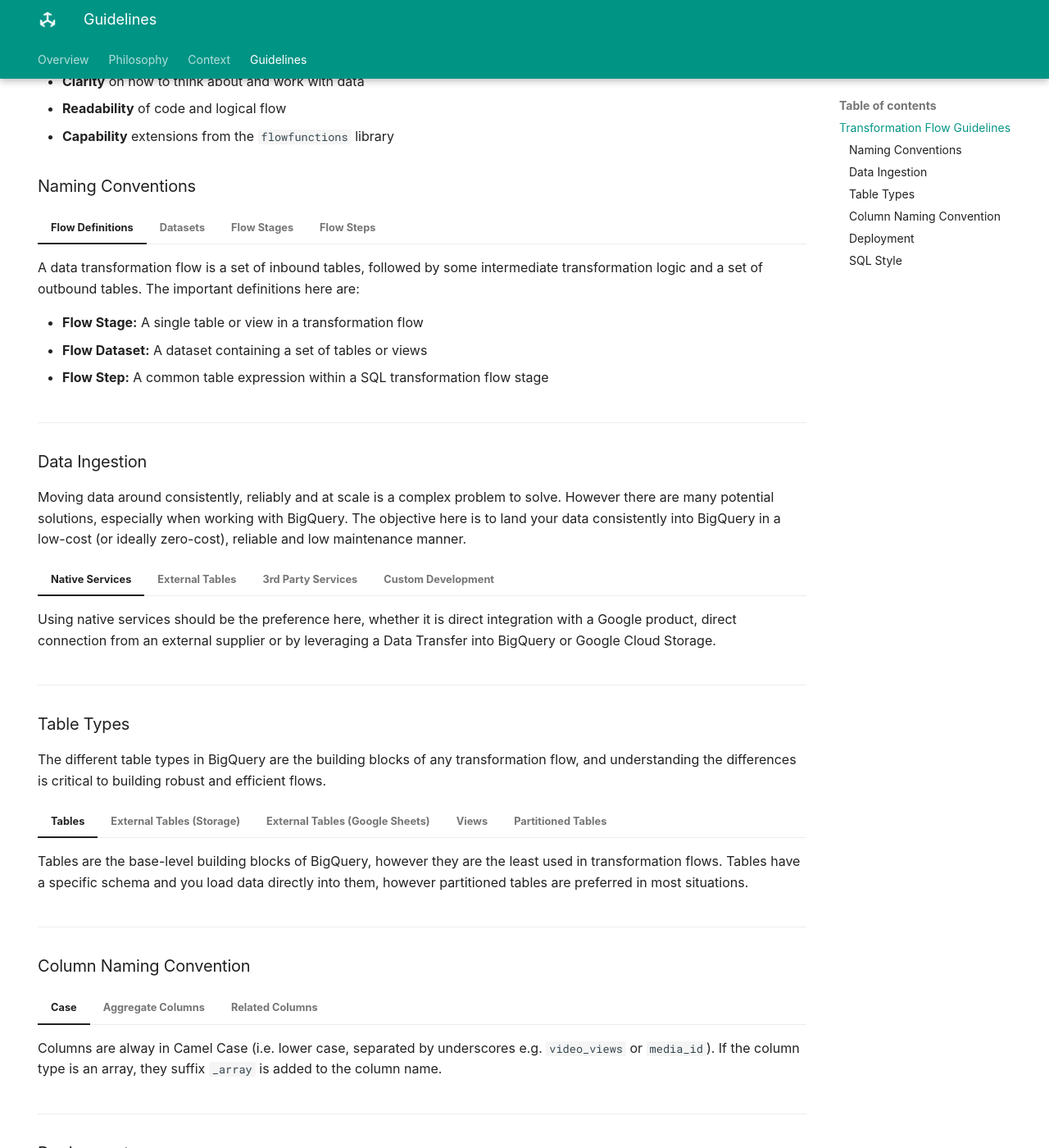
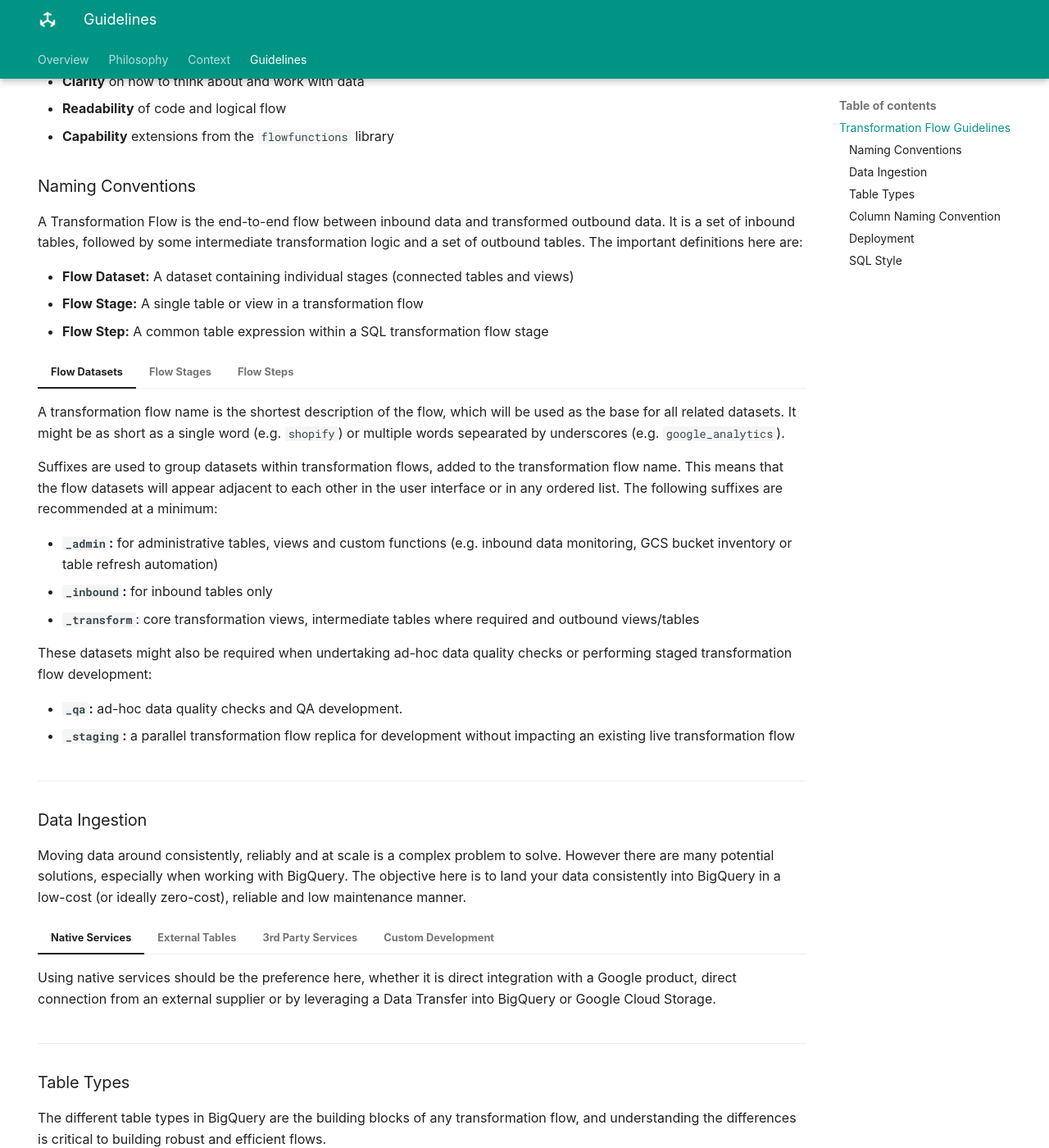
Before and after one commit to transformationflow/transformationflow.github.io, an MkDocs documentation site: the page built from docs/guidelines.md, in a window 1280 px wide and 1400 px high, scrolled down 267 px. Shown: the whole window at 82% size. Built offline with MkDocs 1.6.1 and Material for MkDocs 9.7.7, drawn with Linux system fonts in a browser that asks for light colours; some web fonts are replaced; comment, search, counter and statistics services are not loaded; some of the changed text lies outside the part shown.

Commit message:
Nacho review

```diff
--- a/docs/guidelines.md
+++ b/docs/guidelines.md
@@ -12,15 +12,13 @@ These guidelines are consistently applied when we build data transformation flow
 - **Capability** extensions from the `flowfunctions` library
 
 ## Naming Conventions
+A Transformation Flow is the end-to-end flow between inbound data and transformed outbound data.  It is a set of inbound tables, followed by some intermediate transformation logic and a set of outbound tables.  The important definitions here are:
 
-=== "Flow Definitions"
-    A data transformation flow is a set of inbound tables, followed by some intermediate transformation logic and a set of outbound tables.  The important definitions here are:
+- **Flow Dataset:** A dataset containing individual stages (connected tables and views)
+- **Flow Stage:** A single table or view in a transformation flow
+- **Flow Step:** A common table expression within a SQL transformation flow stage
 
-    - **Flow Stage:** A single table or view in a transformation flow
-    - **Flow Dataset:** A dataset containing a set of tables or views
-    - **Flow Step:** A common table expression within a SQL transformation flow stage
-
-=== "Datasets"
+=== "Flow Datasets"
     A transformation flow name is the shortest description of the flow, which will be used as the base for all related datasets. It might be as short as a single word (e.g. `shopify`) or multiple words sepearated by underscores (e.g. `google_analytics`).
 
     Suffixes are used to group datasets within transformation flows, added to the transformation flow name.  This means that the flow datasets will appear adjacent to each other in the user interface or in any ordered list. The following suffixes are recommended at a minimum:
@@ -118,14 +116,14 @@ The different table types in BigQuery are the building blocks of any transformat
     They also add redundancy and resilience to your data flows as deleting the external table does not delete the underlying data.
 
 === "External Tables (Google Sheets)"
-    External tables can also be created from sheets in a Google Sheets workbook, wihch is a powerful mechanism but not without potential pitfalls.  They are very useful as e.g. match tables or for semi-automated QA based on point-in-time data extraction from another non-integrated system.  However some potential challenges are:
+    External tables can also be created from sheets in a Google Sheets workbook, which is a powerful mechanism but not without potential pitfalls.  They are very useful as e.g. match tables or for semi-automated QA based on point-in-time data extraction from another non-integrated system.  However some potential challenges are:
 
     1. Schema Detection does not work when all columns are detected as a string type.
     2. Downstream users and systems will require federated access to the sheets.
 
     Point 1 can be addressed by adding an incremental integer `row_id` into the sheet and point 2 by creating a related flow stage (with the same `flow_stage_title` but an incremented `flow_stage_index`) as a table.
 
-    They can also be used as temporary data ingestion points (if an external system ca output to Google Sheets), however this is not recommended as a long-term approach as you can quickly hit row limits and performance challenges.
+    They can also be used as temporary data ingestion points (if an external system can output to Google Sheets), however this is not recommended as a long-term approach as you can quickly hit row limits and performance challenges.
 
 === "Views"
     Views are the foundational building block of transformation flows and are the mechanism by which all transformation/integration logic is written in pure SQL, as well as the functions in our library `flowfunctions`.
@@ -143,7 +141,7 @@ The different table types in BigQuery are the building blocks of any transformat
 
 ## Column Naming Convention
 === "Case"
-    Columns are alway in Camel Case (i.e. lower case, separated by underscores e.g. `video_views` or `media_id`).  If the column type is an array, they suffix `_array` is added to the column name.
+    Columns are always in Camel Case (i.e. lower case, separated by underscores e.g. `video_views` or `media_id`).  If the column type is an array, they suffix `_array` is added to the column name.
 
 === "Aggregate Columns"
     When a column is aggregated, in order to preserve the relationship in the flow profile the new name should be descriptive, but include the source name as a substring (e.g. `sum_video_views` or `total_video_views`).  This is so the columns can be related across flow stages using simple string comparisons.
```
Also changed, not shown: other parts of docs/guidelines.md (+2 -2 lines).
